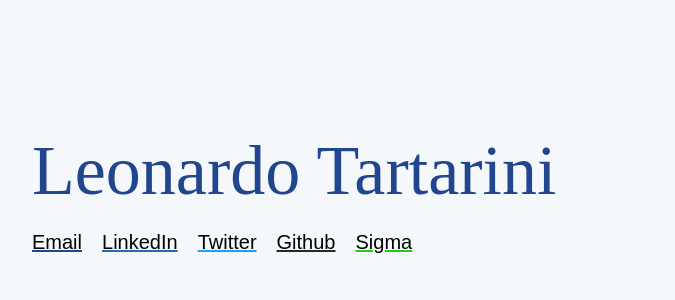
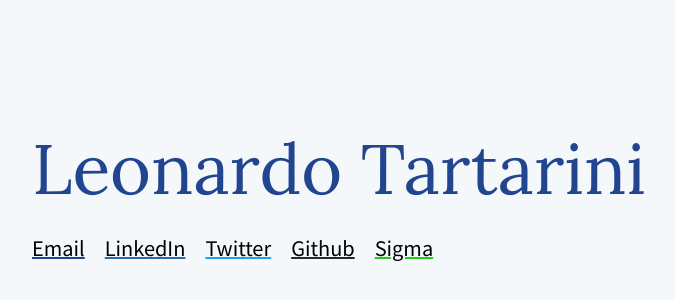
Before and after one commit to leotartarini/leotartarini, a React (Create React App) app: page / in a window 1280 px wide. Shown: the part 200-500 px from the top of the page, without its empty margins (96-771 px from the left). Built offline with nearby package versions, Linux system fonts and the light colour scheme.

Commit message:
Font update

```diff
--- a/src/index.css
+++ b/src/index.css
@@ -1,8 +1,8 @@
+@import "fonts.css";
+
 body {
   margin: 0;
-  font-family: -apple-system, BlinkMacSystemFont, 'Segoe UI', 'Roboto', 'Oxygen',
-    'Ubuntu', 'Cantarell', 'Fira Sans', 'Droid Sans', 'Helvetica Neue',
-    sans-serif;
+  font-family: 'Noto Sans JP', sans-serif;
   -webkit-font-smoothing: antialiased;
   -moz-osx-font-smoothing: grayscale;
 }
```
